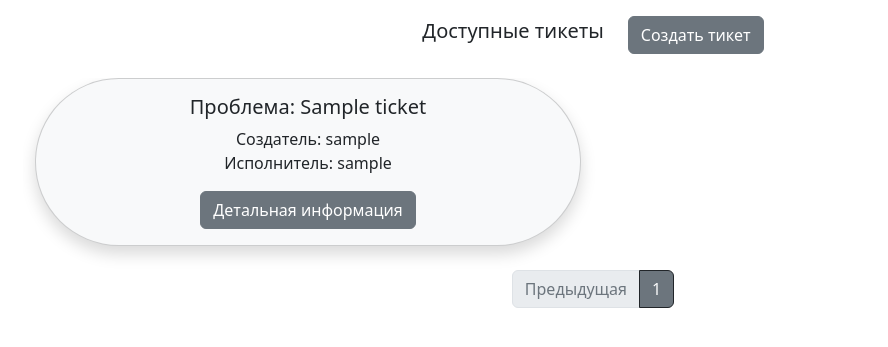
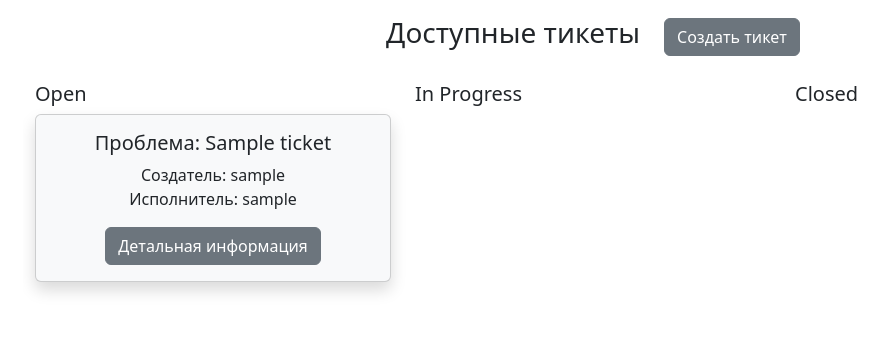
Before and after one commit to m-molecula741/helpdesk, a Django app: page /tickets/ in a window 1280 px wide. Shown: the part 97-444 px from the top of the page, without its empty margins (47-935 px from the left). Run offline with Django 5.2, Linux system fonts and the light colour scheme; a user stored in the database is signed in; tables that the repository leaves empty hold one stand-in row (values such as "Sample post"); some libraries are stand-ins or nearby versions.

Commit message:
Изменен фронт главной страницы со списком тикетов

```diff
--- a/helpdesc/tickets/templates/tickets/tickets.html
+++ b/helpdesc/tickets/templates/tickets/tickets.html
@@ -4,7 +4,7 @@
 
 <div class="container d-flex justify-content-center align-items-center">
     <div>
-      <h5>Доступные тикеты</h5>
+      <h3>Доступные тикеты</h3>
     </div>
     <div class="ms-4"> <!-- Отступ между элементами справа (0.5rem) -->
       {% if not is_support %}
@@ -19,9 +19,11 @@
 
 <div class="container overflow-hidden">
     <div class="row gy-5 mb-4">
+        <div class="col">
+            <h5>Open</h5>
             {% for ticket in object_list %}
-            <div class="col-6">
-                <div class="card rounded-pill bg-light shadow">
+                {% if ticket.status == "open" %}
+                    <div class="card bg-light shadow mb-4">
                         <div class="card-body text-center">
                             <h5 class="card-title">Проблема: {{ ticket.title }}</h5>
                             <p class="card-text">
@@ -31,16 +33,46 @@
                             <a href="{% url 'detail_ticket' ticket.id %}" class="btn btn-secondary">Детальная информация</a>
                         </div>
                     </div>
+                {% endif %}
+            {% endfor %}
         </div>
+        <div class="col">
+            <h5>In Progress</h5>
+            {% for ticket in object_list %}
+                {% if ticket.status == "in_progress" %}
+                    <div class="card bg-light shadow mb-4">
+                        <div class="card-body text-center">
+                            <h5 class="card-title">Проблема: {{ ticket.title }}</h5>
+                            <p class="card-text">
+                                Создатель: {{ ticket.created_by }}<br>
+                                Исполнитель: {{ ticket.assigned_to }}
+                            </p>
+                            <a href="{% url 'detail_ticket' ticket.id %}" class="btn btn-secondary">Детальная информация</a>
+                        </div>
+                    </div>
+                {% endif %}
             {% endfor %}
+        </div>
+        <div class="col">
+            <h5>Closed</h5>
+            {% for ticket in object_list %}
+                {% if ticket.status == "closed" %}
+                    <div class="card bg-light shadow mb-4">
+                        <div class="card-body text-center">
+                            <h5 class="card-title">Проблема: {{ ticket.title }}</h5>
+                            <p class="card-text">
+                                Создатель: {{ ticket.created_by }}<br>
+                                Исполнитель: {{ ticket.assigned_to }}
+                            </p>
+                            <a href="{% url 'detail_ticket' ticket.id %}" class="btn btn-secondary">Детальная информация</a>
+                        </div>
+                    </div>
+                {% endif %}
+            {% endfor %}
+        </div>
     </div>
 </div>
 
 
 
-
-
-
-{% include "tickets/ticket_pagination.html"  %}
-
 {% endblock %}
--- a/helpdesc/tickets/views.py
+++ b/helpdesc/tickets/views.py
@@ -36,7 +36,6 @@ class TicketsListView(ListView):
 
     model = Ticket
     template_name = 'tickets/tickets.html'
-    paginate_by = 4
 
     def get_context_data(self, **kwargs):
         context = super().get_context_data(**kwargs)
```
Lines whose indentation alone changed are shown as unchanged.
